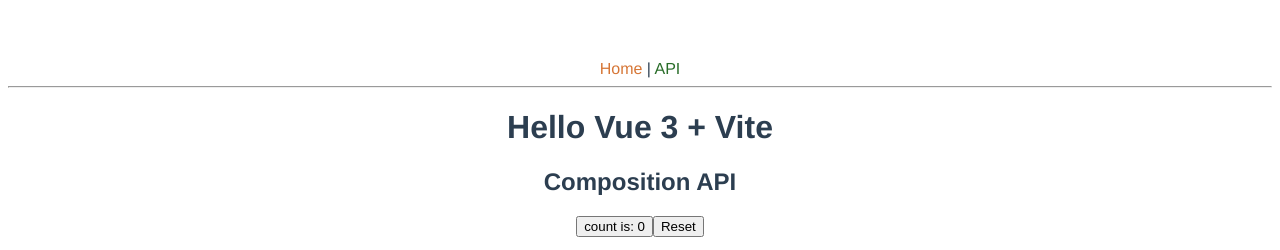
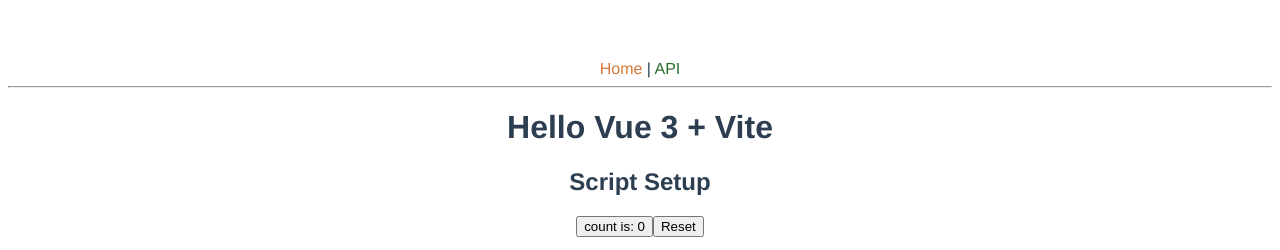
Before and after one commit to mrchoke/workshop-mar2022-vue3, a Vue app: page / in a window 1280 px wide. Shown: the top 250 px of the page. Built offline with nearby package versions, Linux system fonts and the light colour scheme.

Commit message:
Vue Script Setup Example

```diff
--- a/src/components/HelloWorld.vue
+++ b/src/components/HelloWorld.vue
@@ -1,14 +1,12 @@
-<script>
+<script setup>
 import { ref, computed, onMounted, onBeforeMount, watch } from "vue";
 
-export default {
-  props: {
+defineProps({
   msg: String,
   subtitle: String,
-  },
-  emits: ["name_changed"],
+});
+const emits = defineEmits(["name_changed"]);
 
-  setup(_, { emit }) {
 const count = ref(0);
 const name_input = ref("");
 const name_count = computed(
@@ -29,32 +27,10 @@ export default {
 });
 
 watch(name_input, (new_value, old_value) => {
-      emit("name_changed", new_value);
+  emits("name_changed", new_value);
   console.log(`Watch: name_input changed from ${old_value} to ${new_value}`);
 });
 console.log("setup !!");
-    return {
-      count,
-      name_input,
-      name_count,
-      increment,
-      reset_count,
-    };
-  },
-
-  beforeCreate() {
-    console.log("before create!!");
-  },
-  created() {
-    console.log("created!!");
-  },
-  beforeMount() {
-    console.log("before mount!!");
-  },
-  mounted() {
-    console.log("mounted!!");
-  },
-};
 </script>
 
 <template>
--- a/src/pages/Api.vue
+++ b/src/pages/Api.vue
@@ -1,9 +1,6 @@
-<script>
+<script setup>
 import { ref, watch } from "vue";
 
-export default {
-  name: "Api",
-  setup() {
 const q = ref("");
 const countries = ref([]);
 const working = ref(false);
@@ -35,16 +32,6 @@ export default {
 watch(q, (v) => {
   if (v) fetchCountries();
 });
-    return {
-      countries,
-      q,
-      working,
-      timeout,
-      fetchCountries,
-      native_name,
-    };
-  },
-};
 </script>
 <template>
   <h1>Fetch API</h1>
--- a/src/pages/Home.vue
+++ b/src/pages/Home.vue
@@ -1,22 +1,10 @@
-<script>
+<script setup>
 import HelloWorld from "../components/HelloWorld.vue";
 
-export default {
-  name: "Home",
-  components: {
-    HelloWorld,
-  },
-  setup() {
-    return {
-      msg: "Hello Vue 3 + Vite",
-      subtitle: "Composition API",
-    };
-  },
-  methods: {
-    name_changed(e) {
-      console.log(`Emit: \x1b[31mname_input from Child changed: ${e}`);
-    },
-  },
+const msg = "Hello Vue 3 + Vite";
+const subtitle = "Script Setup";
+const name_changed = (e) => {
+  console.log(`Emit: \x1b[31mname_input from Child changed: ${e}`);
 };
 </script>
 <template>
```
Lines whose indentation alone changed are shown as unchanged.
